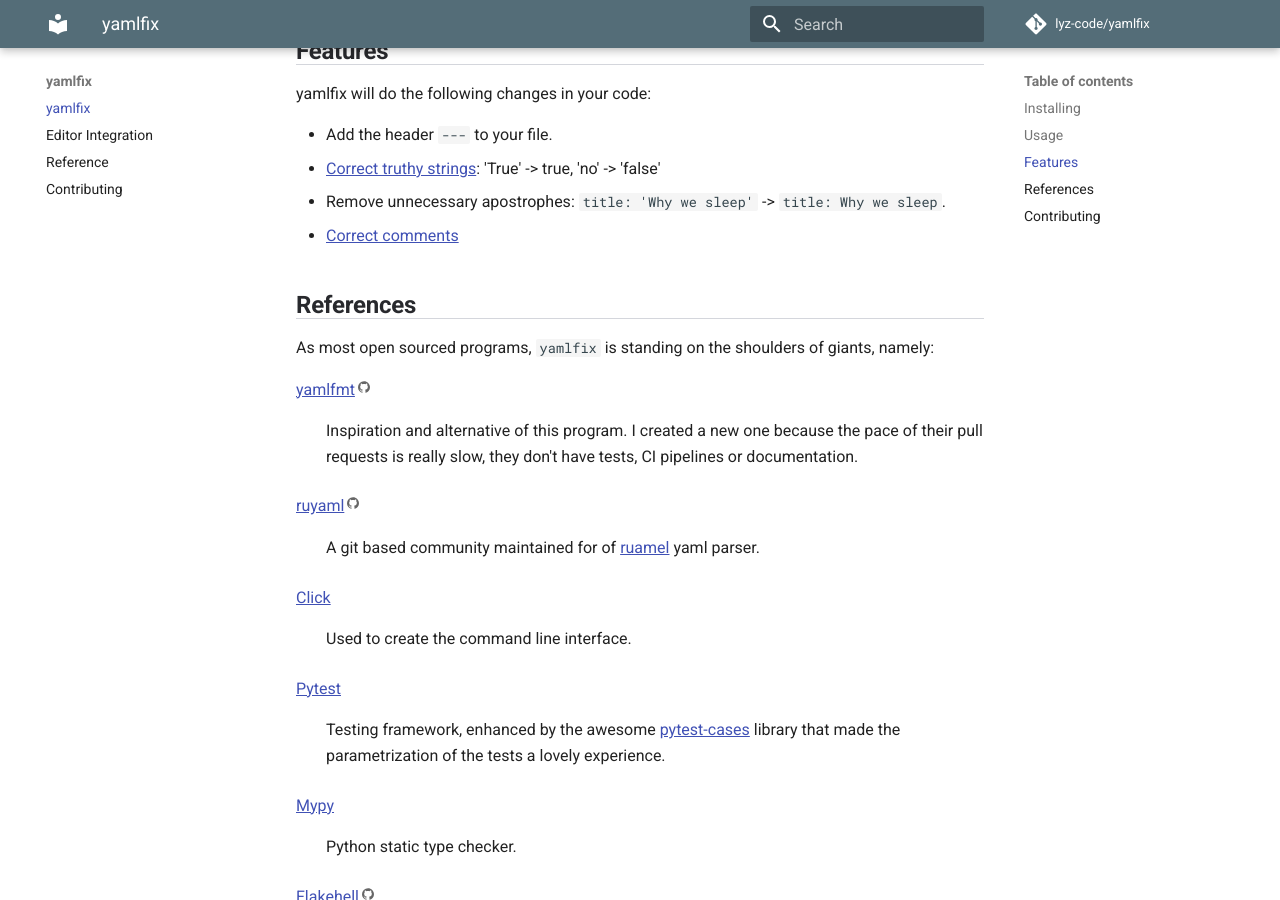
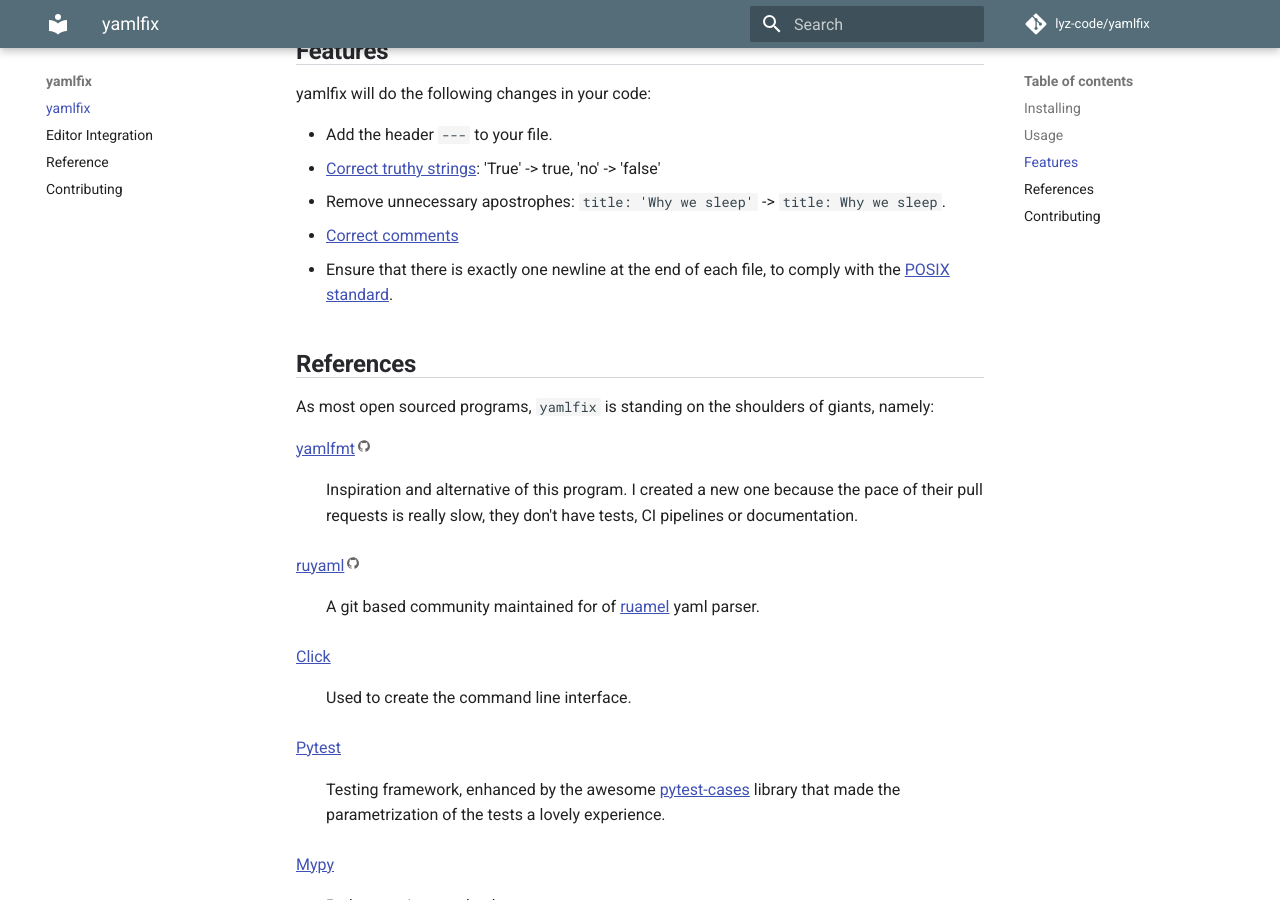
Before and after one commit to lyz-code/yamlfix, an MkDocs documentation site: the page built from docs/index.md, in a window 1280 px wide and 900 px high, scrolled down 1243 px. Built offline with MkDocs 1.6.1 and Material for MkDocs 9.7.7, drawn with Linux system fonts in a browser that asks for light colours; comment, search, counter and statistics services are not loaded.

Commit message:
docs: add newline at end of file fix

```diff
--- a/docs/index.md
+++ b/docs/index.md
@@ -64,6 +64,7 @@ yamlfix will do the following changes in your code:
     'True' -> true, 'no' -> 'false'
 * Remove unnecessary apostrophes: `title: 'Why we sleep'` -> `title: Why we sleep`.
 * [Correct comments](https://yamllint.readthedocs.io/en/stable/rules.html#module-yamllint.rules.comments)
+* Ensure that there is exactly one newline at the end of each file, to comply with the [POSIX standard](https://pubs.opengroup.org/onlinepubs/9699919799/basedefs/V1_chap03.html#tag_03_206).
 
 # References
 
```
